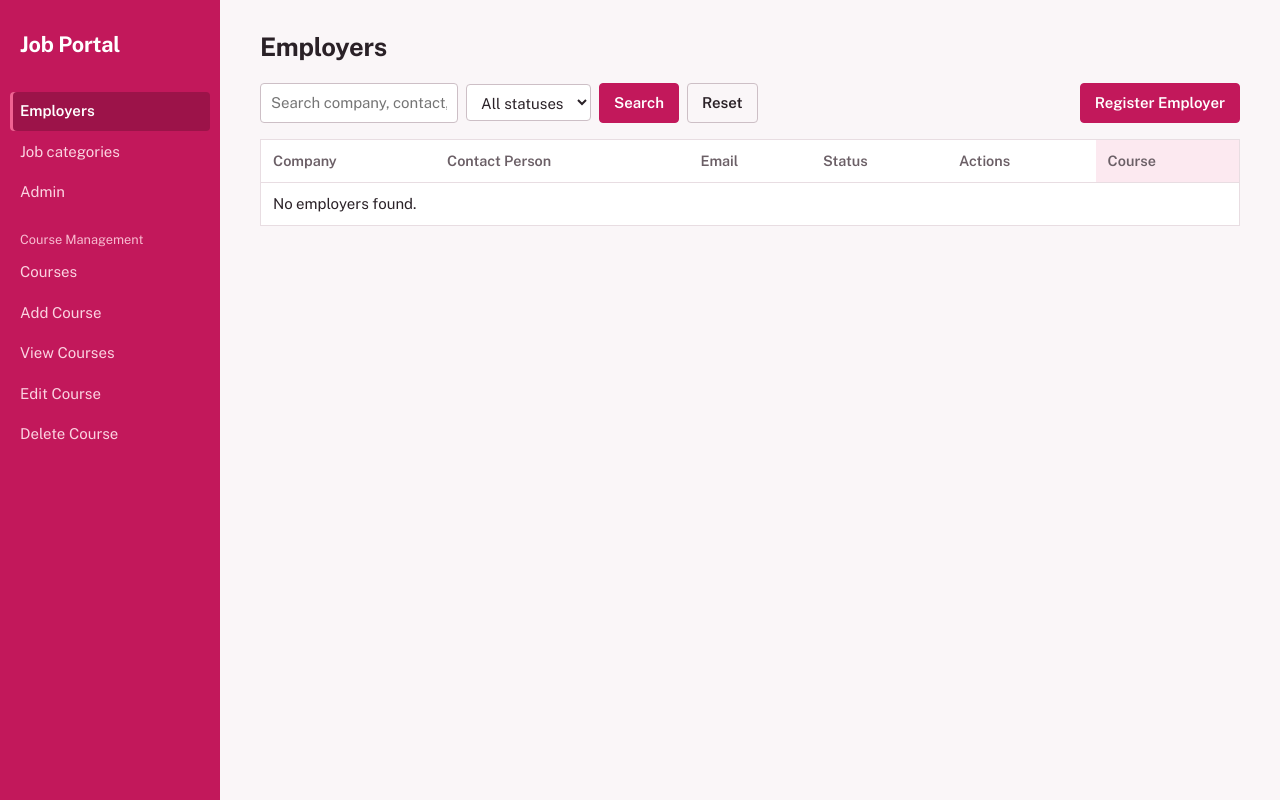
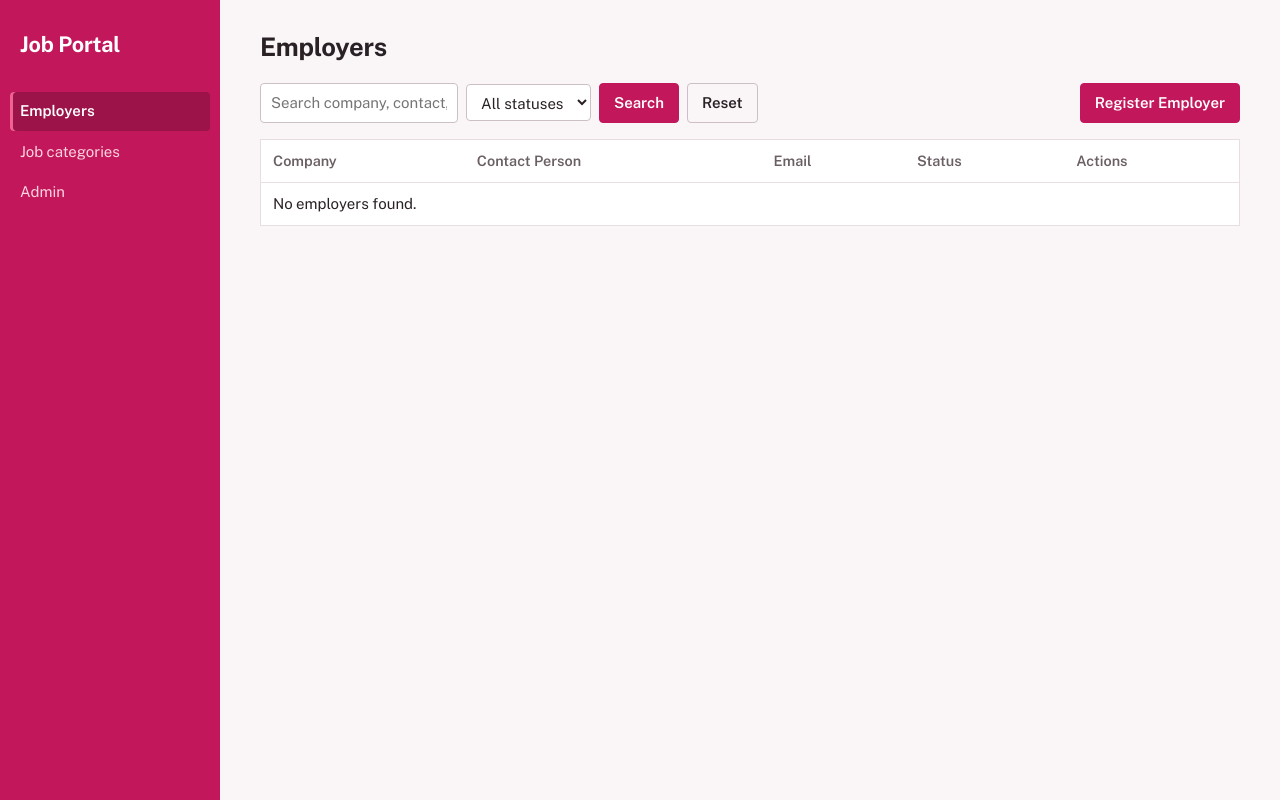
Before and after one commit to MarkLesterAgaser/JobPortalSystem, a Django app: page / in a window 1280 px wide. Run offline with Django 5.2, Linux system fonts and the light colour scheme; data that the repository does not hold is empty.

Commit message:
Remove Course model and related forms, views, and templates

```diff
--- a/jobportal/templates/jobportal/base.html
+++ b/jobportal/templates/jobportal/base.html
@@ -119,12 +119,14 @@
       <a href="{% url 'category_list' %}" {% if '/categories' in request.path %}class="current"{% endif %}>Job categories</a>
       <a href="/admin/">Admin</a>
       {# <a href="{% url 'enrollment_list' %}" {% if '/enrollments' in request.path %}class="current"{% endif %}>Student Enrollment</a> #}
+      {% comment %}
       <span class="group">Course Management</span>
       <a href="{% url 'course_list' %}">Courses</a>
       <a href="{% url 'course_add' %}">Add Course</a>
       <a href="{% url 'course_list' %}">View Courses</a>
       <a href="{% url 'course_list' %}?mode=edit">Edit Course</a>
       <a href="{% url 'course_list' %}?mode=delete">Delete Course</a>
+      {% endcomment %}
     </nav>
   </aside>
   <main>
--- a/jobportal/templates/jobportal/employer_detail.html
+++ b/jobportal/templates/jobportal/employer_detail.html
@@ -7,7 +7,6 @@
 
 <table>
   <tr><th>Company Type</th><td>{{ employer.company_type }}</td></tr>
-  <tr><th>Course</th><td>{% if employer.course %}{{ employer.course.course_name }}{% else %}Not set{% endif %}</td></tr>
   <tr><th>Contact Person</th><td>{{ employer.contact_person }}</td></tr>
   <tr><th>Contact Number</th><td>{{ employer.contact_number }}</td></tr>
   <tr><th>Email</th><td>{{ employer.email }}</td></tr>
--- a/jobportal/templates/jobportal/employer_list.html
+++ b/jobportal/templates/jobportal/employer_list.html
@@ -18,22 +18,10 @@
 <table>
   <tr>
     <th>Company</th><th>Contact Person</th><th>Email</th><th>Status</th><th>Actions</th>
-    <th style="background:#fce9f0;">Course</th>
   </tr>
   {% for e in employers %}
   <tr>
     <td>{{ e.company_name }}</td>
-        <td style="background:#fce9f0;">
-      <form method="post" action="{% url 'employer_set_course' e.pk %}">
-        {% csrf_token %}
-        <select name="course" onchange="this.form.submit()">
-          <option value="">Select a course</option>
-          {% for c in courses %}
-          <option value="{{ c.pk }}" {% if e.course_id == c.pk %}selected{% endif %}>{{ c.course_name }}</option>
-          {% endfor %}
-        </select>
-      </form>
-    </td>
     <td>{{ e.contact_person }}</td>
     <td>{{ e.email }}</td>
     <td><span class="badge {{ e.status }}">{{ e.get_status_display }}</span></td>
--- a/jobportal/urls.py
+++ b/jobportal/urls.py
@@ -14,13 +14,13 @@ urlpatterns = [
     path('categories/add/', views.category_add, name='category_add'),
     path('categories/<int:pk>/edit/', views.category_edit, name='category_edit'),
     path('categories/<int:pk>/toggle/', views.category_toggle, name='category_toggle'),
-    path('courses/', views.course_list, name='course_list'),
-    path('courses/add/', views.course_add, name='course_add'),
-    path('courses/<int:pk>/edit/', views.course_edit, name='course_edit'),
-    path('courses/<int:pk>/delete/', views.course_delete, name='course_delete'),
+    # path('courses/', views.course_list, name='course_list'),
+    # path('courses/add/', views.course_add, name='course_add'),
+    # path('courses/<int:pk>/edit/', views.course_edit, name='course_edit'),
+    # path('courses/<int:pk>/delete/', views.course_delete, name='course_delete'),
     # path('enrollments/', views.enrollment_list, name='enrollment_list'),
     # path('enrollments/add/', views.enrollment_add, name='enrollment_add'),
     # path('enrollments/<int:pk>/edit/', views.enrollment_edit, name='enrollment_edit'),
     # path('enrollments/<int:pk>/delete/', views.enrollment_delete, name='enrollment_delete'),
-    path('employers/<int:pk>/course/', views.employer_set_course, name='employer_set_course'),
+    # path('employers/<int:pk>/course/', views.employer_set_course, name='employer_set_course'),
 ]
--- a/jobportal/views.py
+++ b/jobportal/views.py
@@ -1,15 +1,15 @@
 from django.contrib import messages
-from django.db.models import Count, ProtectedError, Q
+from django.db.models import Count, Q
 from django.utils.dateparse import parse_date
 from django.shortcuts import render, redirect, get_object_or_404
 from django.views.decorators.http import require_POST
 
-from .forms import CourseForm, EmployerForm, JobCategoryForm
-from .models import Application, Course, Employer, Hiring, JobCategory, JobPost
+from .forms import EmployerForm, JobCategoryForm
+from .models import Application, Employer, Hiring, JobCategory, JobPost
 
 
 def employer_list(request):
-    employers = Employer.objects.select_related('course').order_by('company_name')
+    employers = Employer.objects.order_by('company_name')
     query = request.GET.get('q', '').strip()
     status = request.GET.get('status', '')
 
@@ -26,7 +26,6 @@ def employer_list(request):
         'employers': employers,
         'query': query,
         'status': status,
-        'courses': Course.objects.all(),
     })
 
 
@@ -185,53 +184,53 @@ def category_toggle(request, pk):
     messages.success(request, f'{category.name} is now {state}.')
     return redirect('category_list')
 
-def course_list(request):
-    courses = Course.objects.order_by('id')
-    return render(request, 'jobportal/course_list.html', {
-        'courses': courses,
-        'mode': request.GET.get('mode', ''),
-    })
-
-
-def course_add(request):
-    if request.method == 'POST':
-        form = CourseForm(request.POST)
-        if form.is_valid():
-            course = form.save()
-            messages.success(request, f'{course.course_name} was added.')
-            return redirect('course_list')
-    else:
-        form = CourseForm()
-    return render(request, 'jobportal/course_form.html', {
-        'form': form, 'title': 'Add course',
-    })
-
-
-def course_edit(request, pk):
-    course = get_object_or_404(Course, pk=pk)
-    if request.method == 'POST':
-        form = CourseForm(request.POST, instance=course)
-        if form.is_valid():
-            form.save()
-            messages.success(request, 'Course was updated.')
-            return redirect('course_list')
-    else:
-        form = CourseForm(instance=course)
-    return render(request, 'jobportal/course_form.html', {
-        'form': form, 'title': 'Edit course',
-    })
-
-
-@require_POST
-def course_delete(request, pk):
-    course = get_object_or_404(Course, pk=pk)
-    name = course.course_name
-    try:
-        course.delete()
-        messages.success(request, f'{name} was deleted.')
-    except ProtectedError:
-        messages.error(request, f'{name} cannot be deleted because records still use it.')
-    return redirect('course_list')
+# def course_list(request):
+#     courses = Course.objects.order_by('id')
+#     return render(request, 'jobportal/course_list.html', {
+#         'courses': courses,
+#         'mode': request.GET.get('mode', ''),
+#     })
+#
+#
+# def course_add(request):
+#     if request.method == 'POST':
+#         form = CourseForm(request.POST)
+#         if form.is_valid():
+#             course = form.save()
+#             messages.success(request, f'{course.course_name} was added.')
+#             return redirect('course_list')
+#     else:
+#         form = CourseForm()
+#     return render(request, 'jobportal/course_form.html', {
+#         'form': form, 'title': 'Add course',
+#     })
+#
+#
+# def course_edit(request, pk):
+#     course = get_object_or_404(Course, pk=pk)
+#     if request.method == 'POST':
+#         form = CourseForm(request.POST, instance=course)
+#         if form.is_valid():
+#             form.save()
+#             messages.success(request, 'Course was updated.')
+#             return redirect('course_list')
+#     else:
+#         form = CourseForm(instance=course)
+#     return render(request, 'jobportal/course_form.html', {
+#         'form': form, 'title': 'Edit course',
+#     })
+#
+#
+# @require_POST
+# def course_delete(request, pk):
+#     course = get_object_or_404(Course, pk=pk)
+#     name = course.course_name
+#     try:
+#         course.delete()
+#         messages.success(request, f'{name} was deleted.')
+#     except ProtectedError:
+#         messages.error(request, f'{name} cannot be deleted because records still use it.')
+#     return redirect('course_list')
 
 # def enrollment_list(request):
 #     enrollments = Enrollment.objects.select_related('course').order_by('id')
@@ -276,11 +275,11 @@ def course_delete(request, pk):
 #     messages.success(request, 'Enrollment was deleted.')
 #     return redirect('enrollment_list')
 
-@require_POST
-def employer_set_course(request, pk):
-    employer = get_object_or_404(Employer, pk=pk)
-    course_id = request.POST.get('course', '')
-    employer.course = get_object_or_404(Course, pk=course_id) if course_id else None
-    employer.save()
-    messages.success(request, f'Course saved for {employer.company_name}.')
-    return redirect('employer_list')
+# @require_POST
+# def employer_set_course(request, pk):
+#     employer = get_object_or_404(Employer, pk=pk)
+#     course_id = request.POST.get('course', '')
+#     employer.course = get_object_or_404(Course, pk=course_id) if course_id else None
+#     employer.save()
+#     messages.success(request, f'Course saved for {employer.company_name}.')
+#     return redirect('employer_list')
```
Also changed, not shown: jobportal/forms.py (+19 -25 lines), jobportal/models.py (+9 -9 lines), jobportal/templates/jobportal/course_form.html (deleted, +0 -17 lines), jobportal/templates/jobportal/course_list.html (deleted, +0 -31 lines), jobportal/templates/jobportal/enrollment_form.html (deleted, +0 -19 lines), jobportal/templates/jobportal/enrollment_list.html (deleted, +0 -33 lines), jobportal/migrations/0002_course_enrollment.py, jobportal/migrations/0003_employer_course.py.
